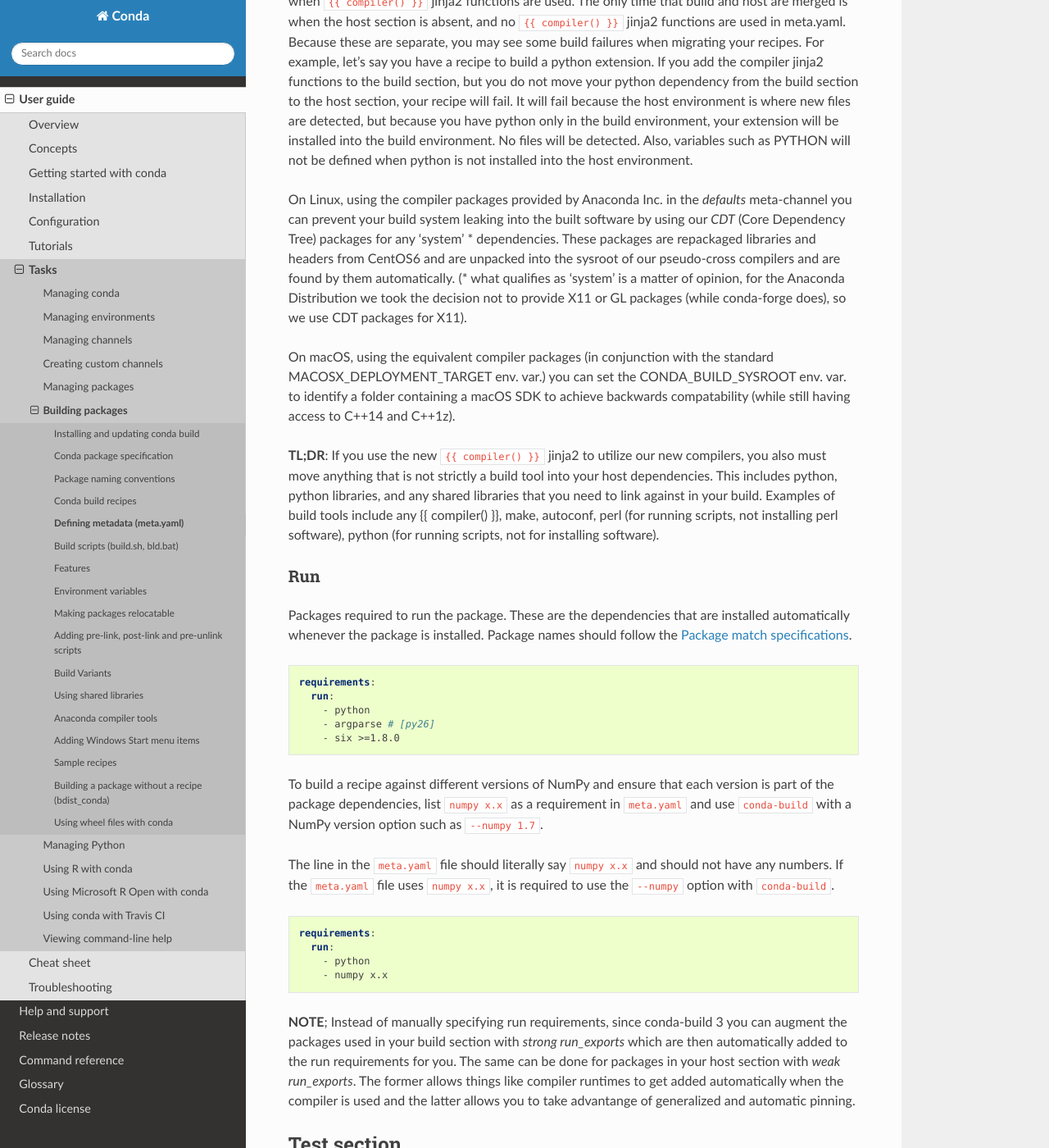
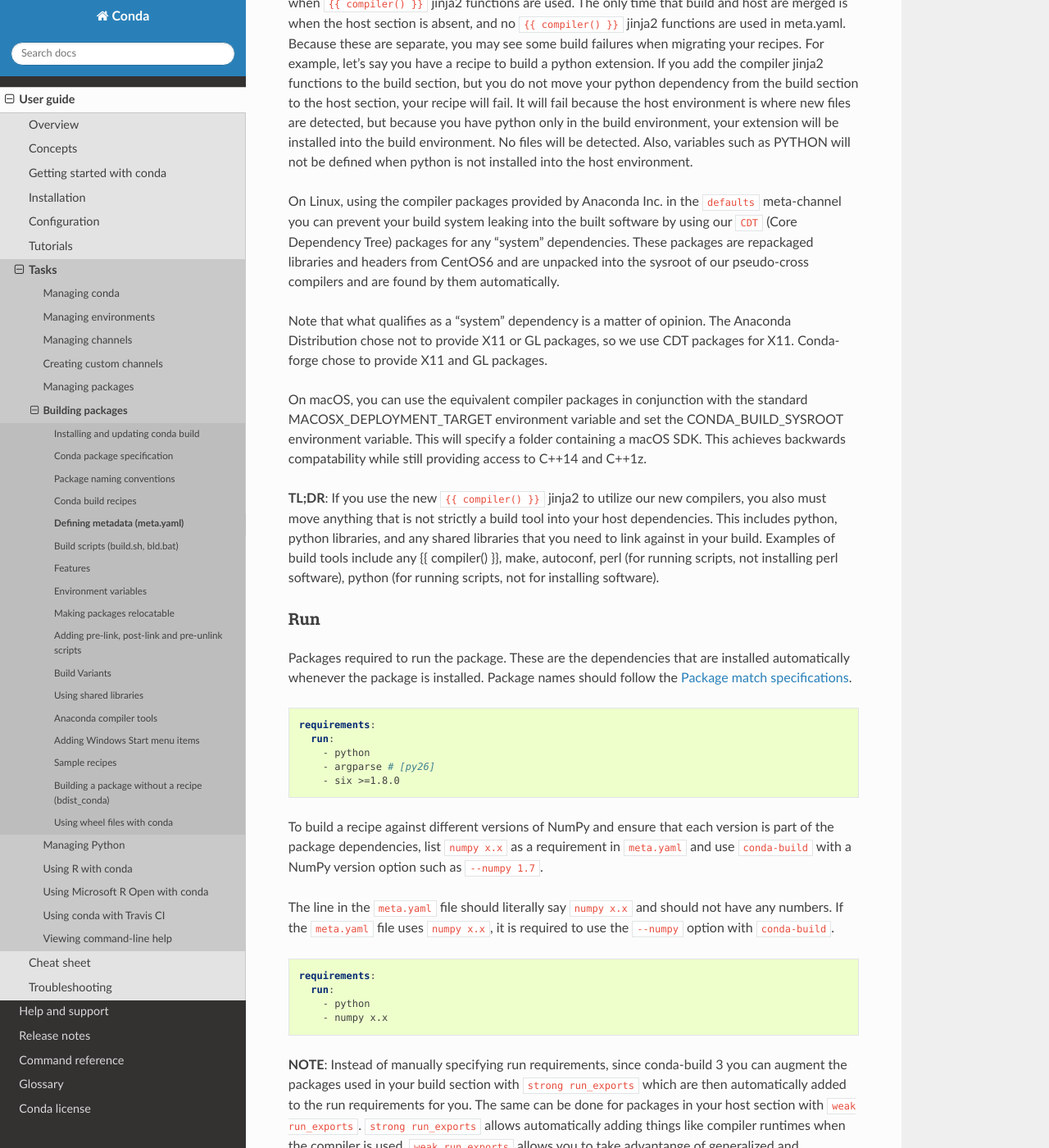
Before and after one commit to conda/conda-docs, a Sphinx documentation site: the page built from docs/source/user-guide/tasks/build-packages/define-metadata.rst, in a window 1280 px wide and 1400 px high, scrolled down 13364 px. Shown: the whole window at 82% size. Built offline with Sphinx 7.4.7 and the Read the Docs theme 2.0.0, drawn with Linux system fonts in a browser that asks for light colours; some of the changed text lies outside the part shown.

Commit message:
clarification rewrites, typo fixing

```diff
--- a/docs/source/user-guide/tasks/build-packages/define-metadata.rst
+++ b/docs/source/user-guide/tasks/build-packages/define-metadata.rst
@@ -714,8 +714,8 @@ the same as the native build platform. For example, in order for a recipe to
 section, rather than the build section, so that the shared libraries that get
 linked are ones for the target platform, rather than the native build platform.
 You should also include the base interpreter for packages that need one. In other
-words, a Python package would list `python` here and an R package would list
-`mro-base` or `r-base`.
+words, a Python package would list ``python`` here and an R package would list
+``mro-base`` or ``r-base``.
 
 .. code-block:: yaml
 
@@ -751,19 +751,20 @@ installed into the build environment. No files will be detected. Also, variables
 such as PYTHON will not be defined when python is not installed into the host
 environment.
 
-On Linux, using the compiler packages provided by Anaconda Inc. in the `defaults`
+On Linux, using the compiler packages provided by Anaconda Inc. in the ``defaults``
 meta-channel you can prevent your build system leaking into the built software by
-using our `CDT` (Core Dependency Tree) packages for any 'system' * dependencies.
+using our ``CDT`` (Core Dependency Tree) packages for any "system" dependencies.
 These packages are repackaged libraries and headers from CentOS6 and are unpacked
 into the sysroot of our pseudo-cross compilers and are found by them automatically.
-(* what qualifies as 'system' is a matter of opinion, for the Anaconda Distribution
-we took the decision not to provide X11 or GL packages (while conda-forge does), so
-we use CDT packages for X11).
 
-On macOS, using the equivalent compiler packages (in conjunction with the standard
-MACOSX_DEPLOYMENT_TARGET env. var.)  you can set the CONDA_BUILD_SYSROOT env. var.
-to identify a folder containing a macOS SDK to achieve backwards compatability
-(while still having access to C++14 and C++1z).
+Note that what qualifies as a "system" dependency is a matter of opinion. The
+Anaconda Distribution chose not to provide X11 or GL packages, so we use CDT
+packages for X11. Conda-forge chose to provide X11 and GL packages.
+
+On macOS, you can use the equivalent compiler packages in conjunction with the standard
+MACOSX_DEPLOYMENT_TARGET environment variable and set the CONDA_BUILD_SYSROOT environment variable.
+This will specify a folder containing a macOS SDK. This achieves backwards compatability
+while still providing access to C++14 and C++1z.
 
 **TL;DR**: If you use the new ``{{ compiler() }}`` jinja2 to utilize our new
 compilers, you also must move anything that is not strictly a build tool into
@@ -807,13 +808,13 @@ The line in the ``meta.yaml`` file should literally say
        - python
        - numpy x.x
 
-**NOTE**; Instead of manually specifying run requirements, since
+**NOTE**: Instead of manually specifying run requirements, since
 conda-build 3 you can augment the packages used in your build section
-with `strong run_exports` which are then automatically added to the
+with ``strong run_exports`` which are then automatically added to the
 run requirements for you. The same can be done for packages in your
-host section with `weak run_exports`. The former allows things like
-compiler runtimes to get added automatically when the compiler is
-used and the latter allows you to take advantange of generalized
+host section with ``weak run_exports``. ``strong run_exports`` allows
+automatically adding things like compiler runtimes when the compiler is
+used. ``weak run_exports`` allows you to take advantange of generalized
 and automatic pinning.
 
 .. _meta-test:
```
Also changed, not shown: other parts of docs/source/user-guide/tasks/build-packages/define-metadata.rst (+1 -1 lines).
